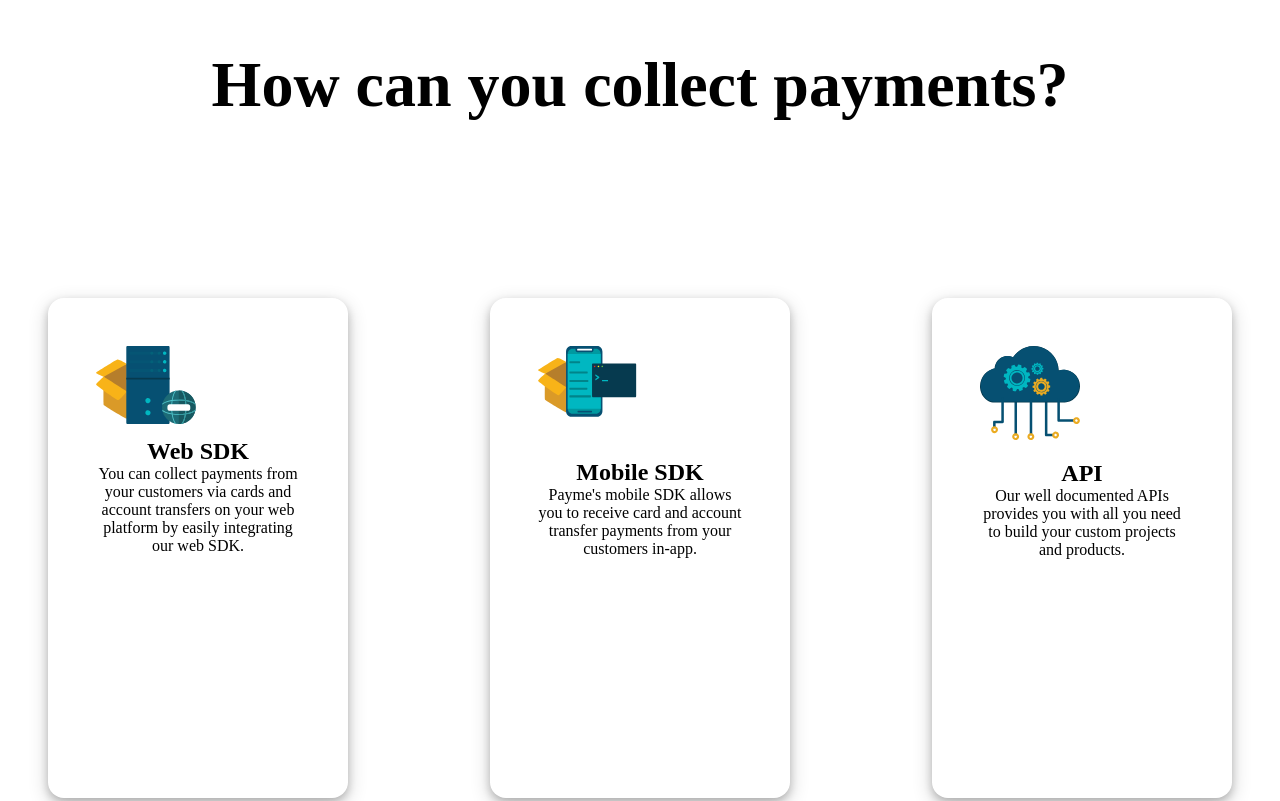
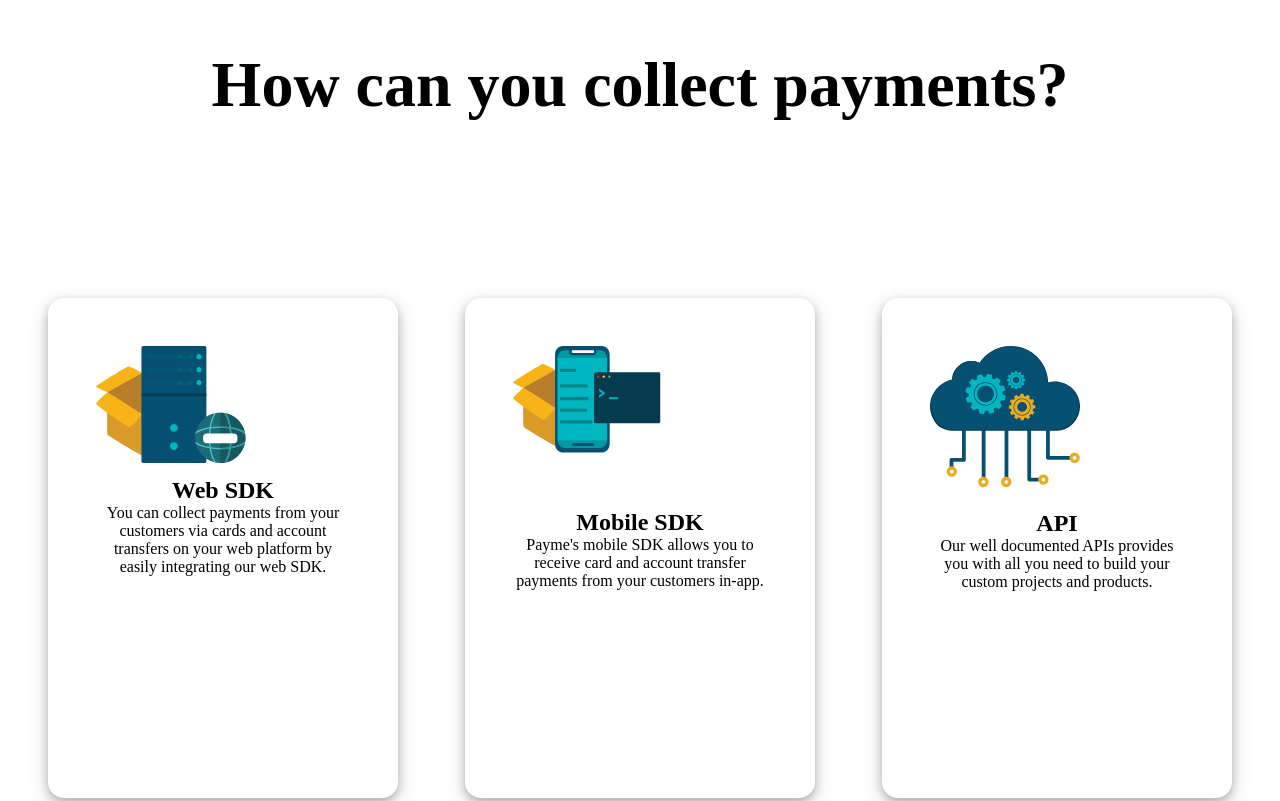
Before and after one commit to ucheson235/Money, a plain HTML site: page index.html in a window 1280 px wide. Shown: the part 1357-2158 px from the top of the page. Drawn offline with Linux system fonts and the light colour scheme.

Commit message:
more update

```diff
--- a/style.css
+++ b/style.css
@@ -213,7 +213,7 @@
  .payment{
     box-shadow: 0 0.25rem 0.5rem 0 rgba(0,0,0,0.2),
                 0 0.375rem 1.25rem 0 rgba(0,0,0,0.19);
-    width: 300px;
+    width: 350px;
     height: 500px;
     text-align: center;
     border-radius: 1rem;
@@ -222,7 +222,7 @@
  }
 
  .payment-img {
-    width: 100px;
+    width: 150px;
  }
 
  .payment-img img{
```
